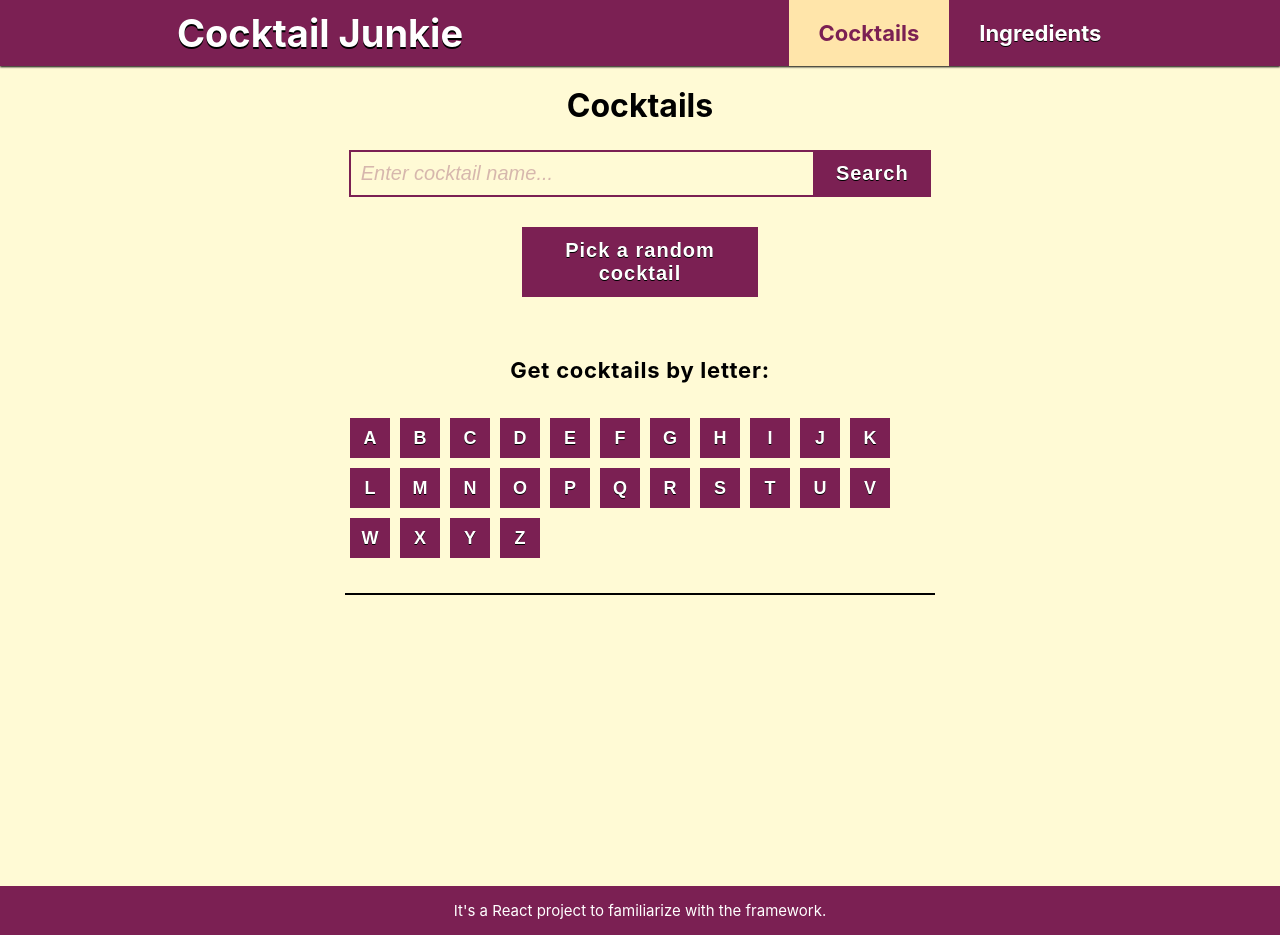
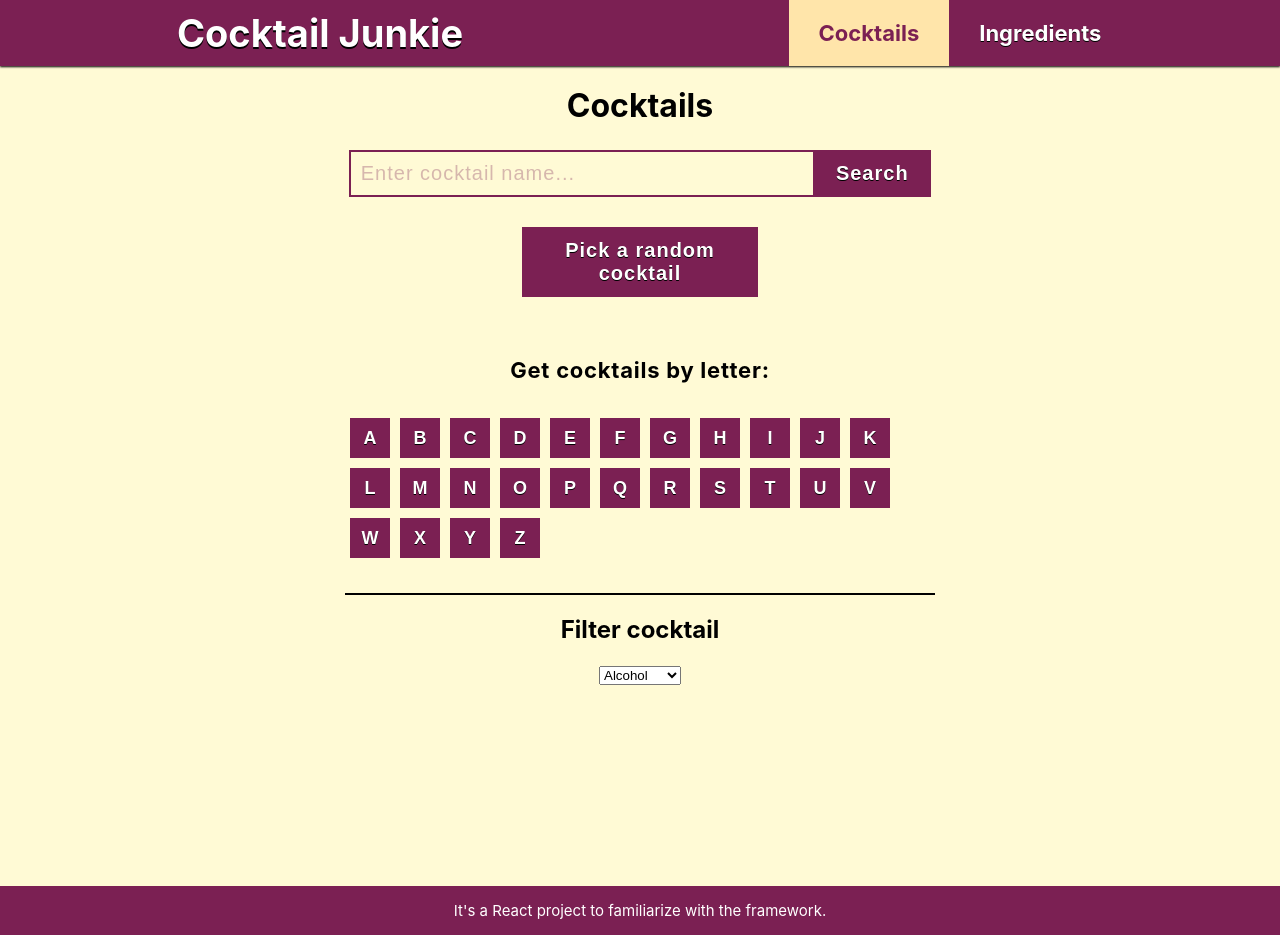
Before and after one commit to VasilisG/Cocktail-Search, a React (Create React App) app: page /cocktails in a window 1280 px wide. Built offline with nearby package versions, Linux system fonts and the light colour scheme.

Commit message:
Starting implementing filters.

```diff
--- a/src/App.css
+++ b/src/App.css
@@ -235,11 +235,13 @@ footer {
   border: 2px solid #7b2053;
   border-right: none;
   font-size: 20px;
+  letter-spacing: 1px;
 }
 
 ::placeholder {
   color: #7b2053;
-  font-style: italic;
+  font-style: normal;
+  letter-spacing: 1px;
   opacity: 0.3;
 }
 
@@ -319,3 +321,7 @@ footer {
 .cocktail-letter:hover {
   background-color:#e03596;
 }
+
+.filter-cocktail-container {
+  text-align: center;
+}
--- /dev/null
+++ b/src/Comps/FilterCockTail.js
@@ -0,0 +1,38 @@
+import React, {Component} from 'react';
+
+class FilterCockTail extends Component {
+
+    constructor(props){
+        super(props);
+        this.state = {};
+    }
+
+    componentDidMount(){
+
+    }
+
+    render(){
+        return (
+            <div class="filter-cocktail-container">
+                <div class="filter-cocktail-title-container">
+                    <h2>Filter cocktail</h2>
+                </div>
+                <div class="filter-cocktail-container-inner">
+                    <div class="filter-type-container">
+                        <select>
+                            <option value="alcohol">Alcohol</option>
+                            <option value="category">Category</option>
+                            <option value="ingredient">Ingredient</option>
+                            <option value="glass">Glass</option>
+                        </select>
+                    </div>
+                    <div class="filter-option-container">
+
+                    </div>
+                </div>
+            </div>
+        );
+    }
+}
+
+export default FilterCockTail;
--- a/src/Pages/Cocktail.js
+++ b/src/Pages/Cocktail.js
@@ -1,5 +1,6 @@
 import React, {Component} from 'react';
 import SearchCockTail from '../Comps/SearchCockTail';
+import FilterCockTail from '../Comps/FilterCockTail';
 
 class Cocktail extends Component {
     render(){
@@ -7,6 +8,7 @@ class Cocktail extends Component {
             <main>
                 <h1 className="page-title">Cocktails</h1>
                 <SearchCockTail/>
+                <FilterCockTail/>
             </main>
         );
     }
```
Also changed, not shown: 1 other file (tests, documents, lock files or other folders).
